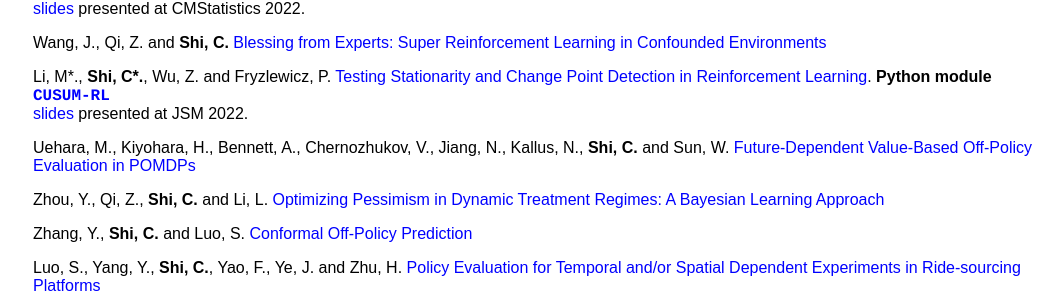
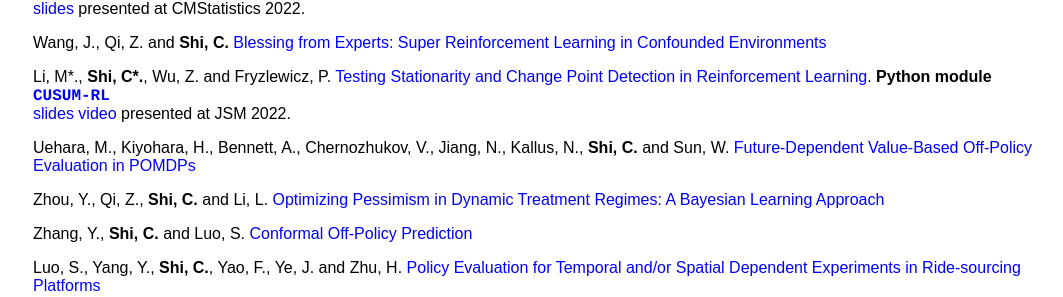
Before and after one commit to callmespring/callmespring.github.io, a Jekyll site: the page built from publication.md, in a window 1280 px wide. Shown: the part 298-595 px from the top of the page, without its empty margins (107-1170 px from the left). Built offline with Jekyll 4.4.1, drawn with Linux system fonts in a browser that asks for light colours.

Commit message:
Update publication.md

```diff
--- a/publication.md
+++ b/publication.md
@@ -20,7 +20,7 @@ Wang, J., Qi, Z. and **Shi, C.** [Blessing from Experts: Super Reinforcement Lea
 
 Li, M\*., **Shi, C\*.**, Wu, Z. and Fryzlewicz, P. [Testing Stationarity and Change Point Detection in
 Reinforcement Learning](https://arxiv.org/pdf/2203.01707.pdf).
-**Python module** [<span style="font-family:courier;">**CUSUM-RL**</span>](https://github.com/limengbinggz/CUSUM-RL) <br/> [<font size="3">slides</font>](./slides/CUSUMRL.pdf) <font size="3">presented at JSM 2022</font>.
+**Python module** [<span style="font-family:courier;">**CUSUM-RL**</span>](https://github.com/limengbinggz/CUSUM-RL) <br/> [<font size="3">slides</font>](./slides/CUSUMRL.pdf) [<font size="3">video</font>](https://www.dropbox.com/s/56nstisjitkxvjd/video.mp4?dl=0) <font size="3">presented at JSM 2022</font>.
 
 Uehara, M., Kiyohara, H., Bennett, A., Chernozhukov, V., Jiang, N., Kallus, N., **Shi, C.** and Sun, W. [Future-Dependent Value-Based Off-Policy Evaluation in POMDPs](https://arxiv.org/pdf/2207.13081.pdf)
 
```
